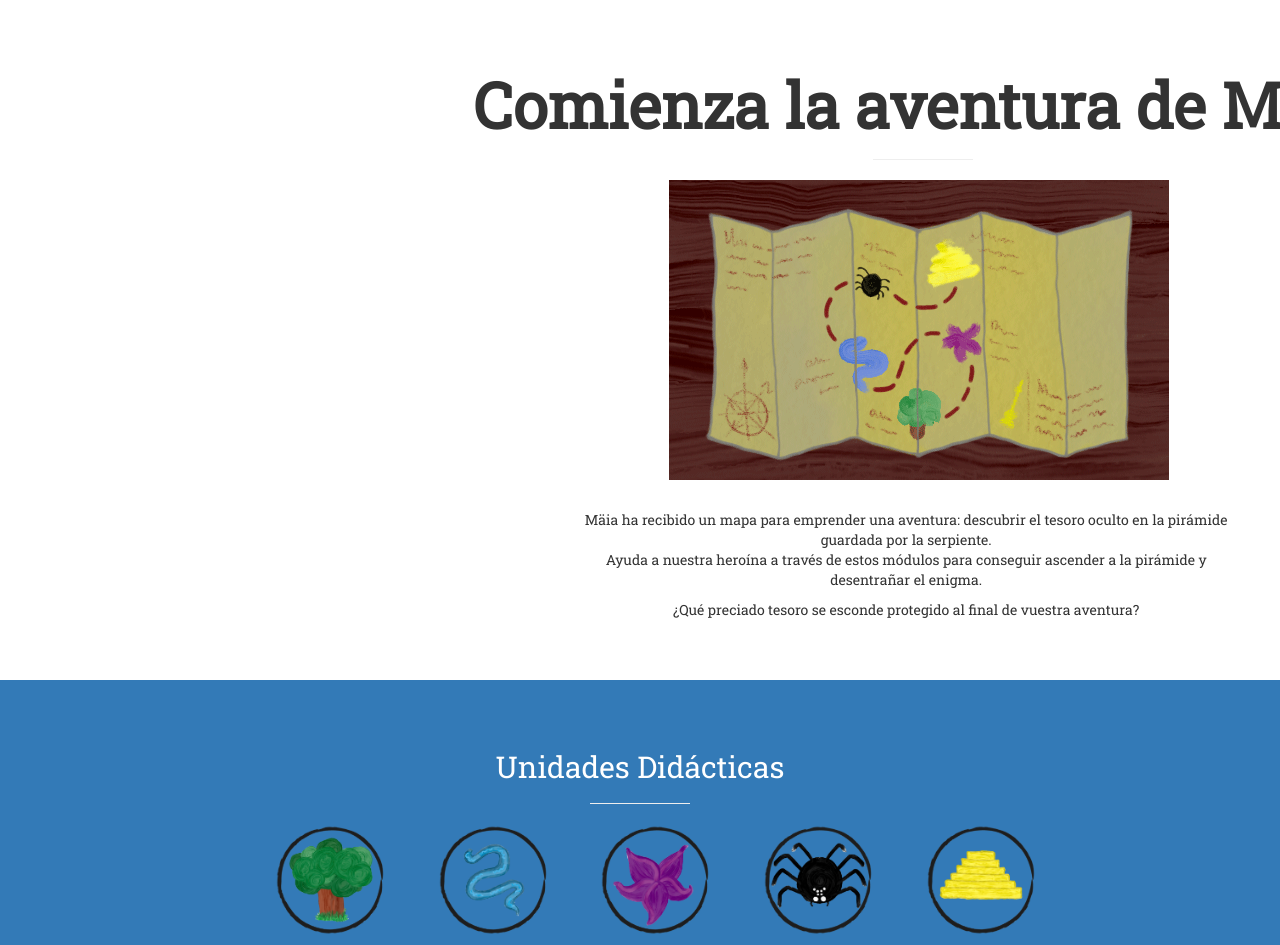
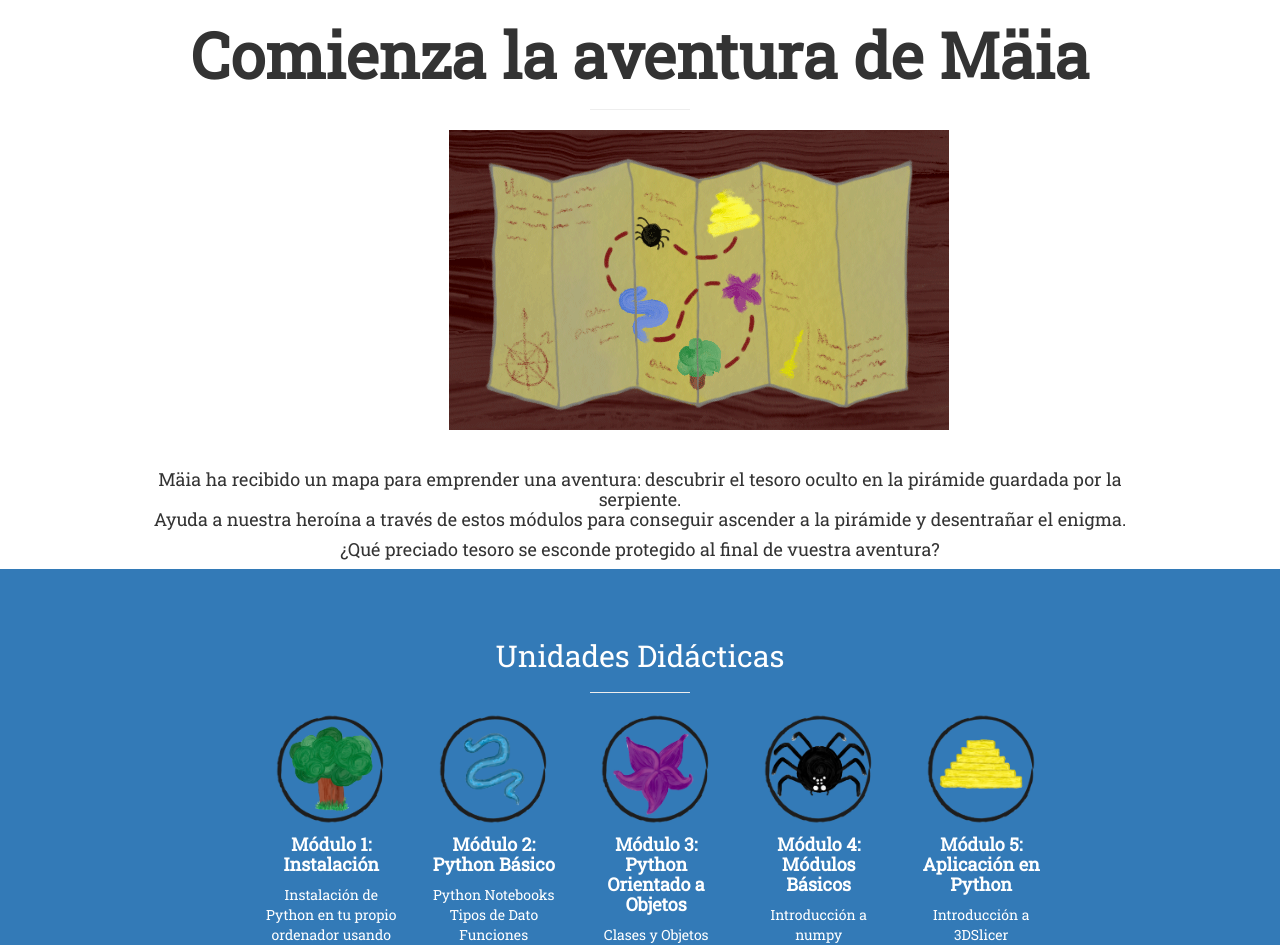
Before and after one commit to pyscience-es/pyscience-es.github.io, a Jekyll site: the page built from modules_view.html, in a window 1280 px wide. Shown: the top 945 px of the page. Built offline with Jekyll 4.4.1, drawn with Linux system fonts in a browser that asks for light colours.

Commit message:
graphic changes in modules view

```diff
--- a/_includes/begin_adv.html
+++ b/_includes/begin_adv.html
@@ -1,13 +1,13 @@
-<header id="top-modules" class="portfolio">
+<header id="top-modules" class="header_second">
   <div class="text-vertical-center">
     <br>
-    <div class="col-lg-10 col-lg-offset-4">
     <h1>Comienza la aventura de Mäia</h1>
     <hr class="small">
-    <div class="col-lg-10 text-center">
+
+    <div class="col-lg-10 col-lg-offset-1 text-center">
         <div class="container">
             <div class="row">
-              <div class="col-lg-10 col-lg-offset-2 text-center">
+              <div class="col-lg-10 col-lg-offset-3 text-center">
                   <div class="row">
                     <div class="col-md-7">
                       <div class="portfolio-item">
@@ -18,12 +18,11 @@
                 </div>
               </div>
           </div>
-        <div class="col-lg-offset-2"
+
       <h4>Mäia ha recibido un mapa para emprender una aventura: descubrir el tesoro oculto en la pirámide guardada por la serpiente.<p>
        Ayuda a nuestra heroína a través de estos módulos para conseguir ascender a la pirámide y desentrañar el enigma. <p>¿Qué preciado tesoro
           se esconde protegido al final de vuestra aventura?</h4>
         </div>
-        </div>
-        </div>
+      </div>
     </div>
 </header>
--- a/css/stylish-portfolio.css
+++ b/css/stylish-portfolio.css
@@ -162,6 +162,13 @@
     -o-background-size: cover;
 }
 
+.header_second {
+    display: table;
+    position: relative;
+    width: 100%;
+    height: 20%;
+}
+
 /* About */
 
 .about {
```
